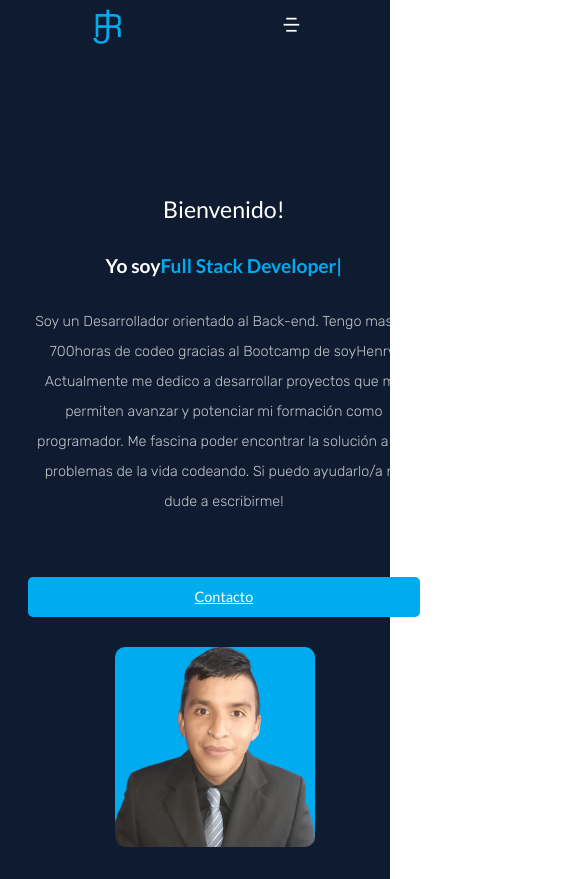
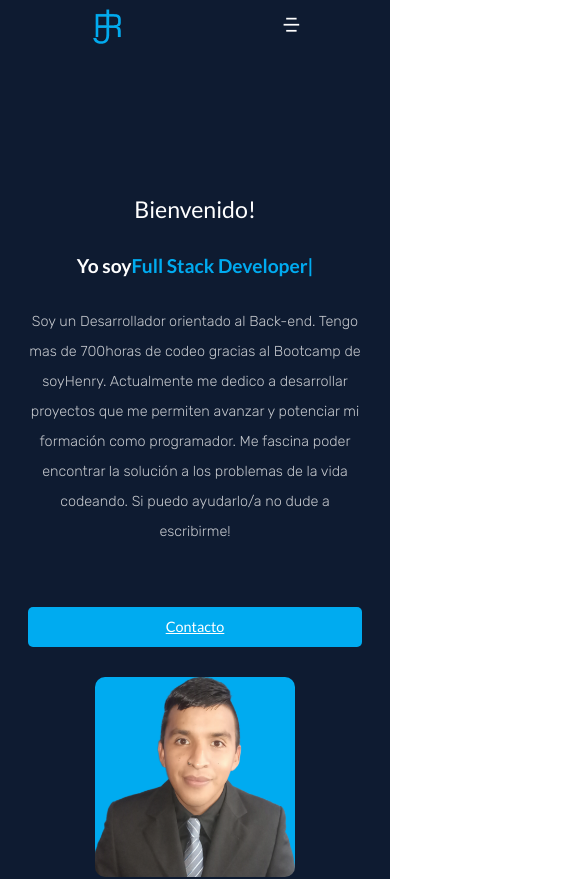
Before and after one commit to Ema0502/JR-Portfolio, a React (Vite) app in the folder vite-porfolio/: page / in a window 390 px wide. Shown: the top 879 px of the page, 585 px wide, since content can reach past the window. Built offline with nearby package versions, Linux system fonts and the light colour scheme.

Commit message:
correccion final responsive

```diff
--- a/vite-porfolio/src/components/About/About.jsx
+++ b/vite-porfolio/src/components/About/About.jsx
@@ -35,10 +35,10 @@ const About = () => {
 
                     <div className={style.social__links}>
                       <h6 className={style.about__padding_text}>Conectate conmigo</h6>
-                      <span><a href="#"><i className="ri-whatsapp-fill"></i></a></span>
-                      <span><a href="#"><i className="ri-linkedin-fill"></i></a></span>
-                      <span><a href="#"><i className="ri-github-fill"></i></a></span>
-                      <span><a href="#"><i className="ri-instagram-fill"></i></a></span>
+                      <span><a href="https://wa.me/543876298577" target="_blank" rel="noopener noreferrer"><i className="ri-whatsapp-fill"></i></a></span>
+                      <span><a href="https://www.linkedin.com/in/jos%C3%A9-emanuel-rosas-31b1a8190/" target="_blank" rel="noopener noreferrer"><i className="ri-linkedin-fill"></i></a></span>
+                      <span><a href="https://github.com/Ema0502" target="_blank" rel="noopener noreferrer"><i className="ri-github-fill"></i></a></span>
+                      <span><a href="https://www.instagram.com/ema_rosas05/" target="_blank" rel="noopener noreferrer"><i className="ri-instagram-fill"></i></a></span>
                     </div>
                   </div>
                 </div>)
--- a/vite-porfolio/src/components/About/About.module.css
+++ b/vite-porfolio/src/components/About/About.module.css
@@ -97,12 +97,8 @@
 
 @media (max-width: 668px) {
 
-  h2 {
-    width: 32%;
-  }
 
   .about__content__wrapper {
-    width: 32%;
     padding: 0px;
   }
   .w75,
@@ -116,12 +112,10 @@
   }
 
   .about__btns {
-    width: 32%;
     margin-bottom: 40px;
   }
 
   .about__content h2 {
-    width: 32%;
     font-size: 1.5rem;
   }
 
@@ -130,7 +124,6 @@
   }
 
   .about__img {
-    width: 32%;
     height: 102px;
   }
 }
--- a/vite-porfolio/src/components/Contact/Contact.module.css
+++ b/vite-porfolio/src/components/Contact/Contact.module.css
@@ -39,7 +39,6 @@
 
 @media (max-width: 668px) {
   .contact__info_container {
-    width: 32%;
     flex-direction: column;
   }
 
--- a/vite-porfolio/src/components/Experience/Experience.module.css
+++ b/vite-porfolio/src/components/Experience/Experience.module.css
@@ -81,7 +81,6 @@
 
 @media (max-width: 668px) {
   .single__experience_container {
-    width: 32%;
     padding: 20px;
     margin-bottom: 10px;
     margin-top: 10px;
--- a/vite-porfolio/src/components/Footer/Footer.module.css
+++ b/vite-porfolio/src/components/Footer/Footer.module.css
@@ -29,17 +29,8 @@
 @media (max-width: 668px) {
 
   .footer p {
-    width: 60%;
     margin: 0 5vw;
     margin-left: 9vw;
-  }
-
-  .container2{
-    width: 25%;
-  }
-
-  .containerList {
-    width: 38%;
   }
 
   .logo_JR {
--- a/vite-porfolio/src/components/Header/Header.module.css
+++ b/vite-porfolio/src/components/Header/Header.module.css
@@ -154,8 +154,6 @@
     display: none;
     position: fixed;
     top: 0;
-    left: 0;
-    width: 100%;
     height: 100%;
     background: var(--colorAzulOscuro13);
     flex-direction: column;
--- a/vite-porfolio/src/components/HeroSection/HeroSection.module.css
+++ b/vite-porfolio/src/components/HeroSection/HeroSection.module.css
@@ -82,24 +82,19 @@
 
 @media (max-width: 668px) {
 
-  .mp__4 {
-    width: 32%;
-  }
+
   .hero__img {
     width: 200px;
     height: 200px;
     margin-top: 30px;
-    margin-right: 850px;
   }
 
   .hero__content p {
-    width: 32%;
     margin-bottom: 30px;
     font-size: 0.9rem;
   }
 
   .hero__title {
-    width: 32%;
     font-size: 1.2rem;
   }
 
--- a/vite-porfolio/src/components/Portfolio/Portfolio.module.css
+++ b/vite-porfolio/src/components/Portfolio/Portfolio.module.css
@@ -63,7 +63,6 @@
   }
 
   .portfolio__card {
-    width: 32%;
     margin-bottom: 15px;
   }
 
--- a/vite-porfolio/src/components/Services/Services.module.css
+++ b/vite-porfolio/src/components/Services/Services.module.css
@@ -56,7 +56,6 @@
 
 @media (max-width: 668px) {
   .service__container {
-    width: 32%;
     display: block;
   }
 
--- a/vite-porfolio/src/components/Testimonial/Testimonial.module.css
+++ b/vite-porfolio/src/components/Testimonial/Testimonial.module.css
@@ -30,7 +30,6 @@
 
 @media (max-width: 668px) {
   .single__testimonial {
-    width: 32%;
     padding: 10px 15px 20px 15px;
   }
 
--- a/vite-porfolio/src/index.css
+++ b/vite-porfolio/src/index.css
@@ -59,3 +59,23 @@ button {
     background-color: #f9f9f9;
   }
 }
+
+
+@media (max-width: 668px) {
+  body {
+    margin: 0; /* Asegúrate de quitar el margen predeterminado del cuerpo */
+  }
+
+  html {
+    max-width: 668px; /* Limita el ancho del fondo de la página al mismo valor que el cuerpo */
+    margin: 0 auto; /* Centra el contenido del fondo de la página */
+    overflow-x: hidden; /* Evita que el contenido ancho provoque barras de desplazamiento horizontales */
+  }
+
+  /* O si estás utilizando un contenedor específico como #root en React */
+  #root {
+    max-width: 668px; /* Limita el ancho del fondo de la página al mismo valor que el cuerpo */
+    margin: 0 auto; /* Centra el contenido del fondo de la página */
+    overflow-x: hidden; /* Evita que el contenido ancho provoque barras de desplazamiento horizontales */
+  }
+}
```
